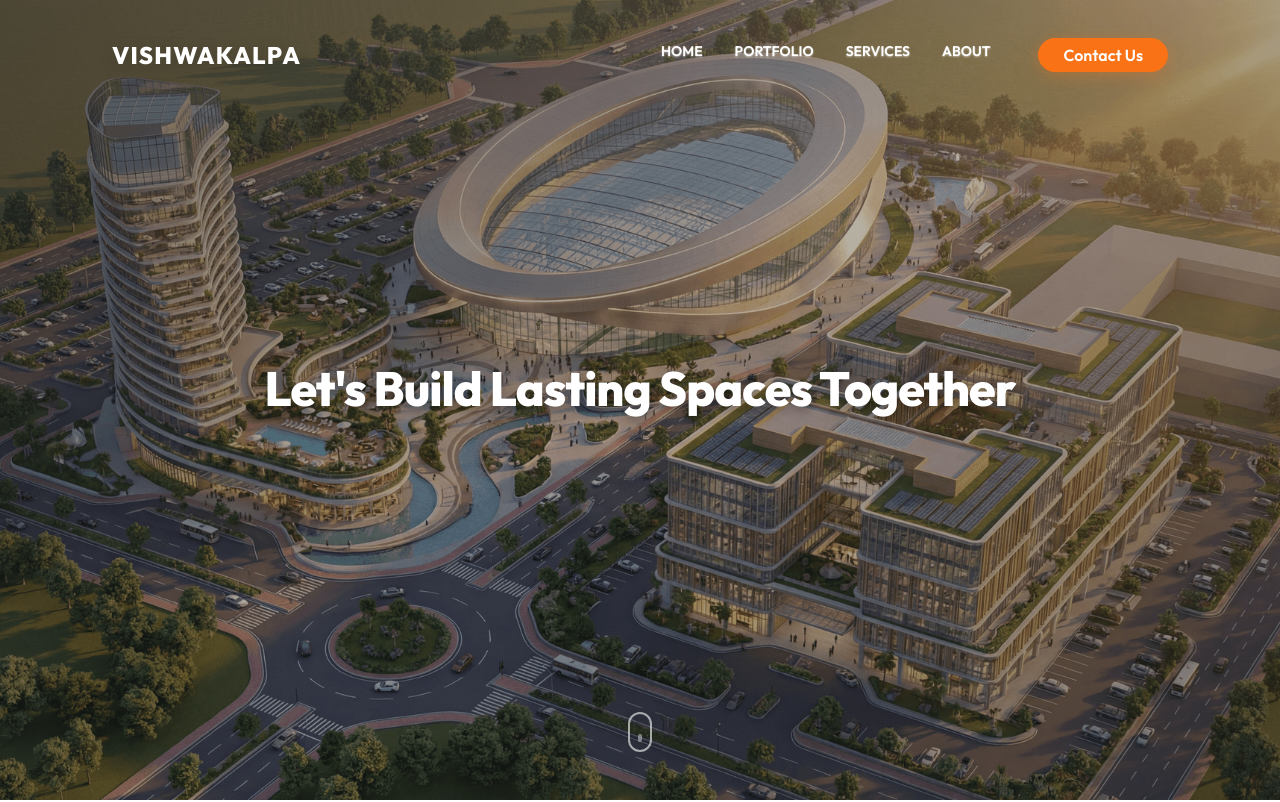
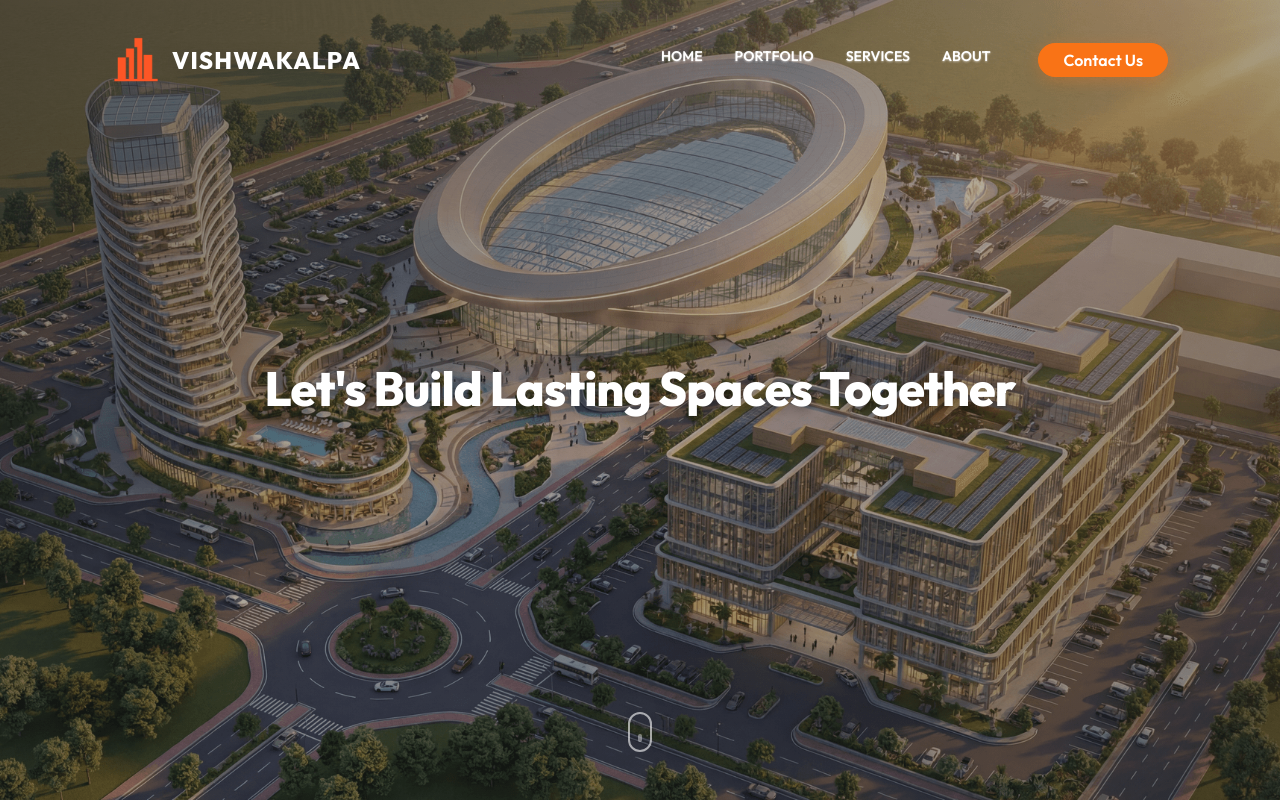
Before and after one commit to ayushghodke/Vishwakalpa, a React (Vite) app: page / in a window 1280 px wide. Shown: the top 802 px of the page. Built offline with nearby package versions, Linux system fonts and the light colour scheme.

Commit message:
brand logo added

```diff
--- a/src/components/Footer.css
+++ b/src/components/Footer.css
@@ -17,12 +17,26 @@
     margin-bottom: var(--space-6);
 }
 
+.footer-logo-container {
+    display: flex;
+    align-items: center;
+    gap: var(--space-3);
+    margin-bottom: var(--space-6);
+}
+
 .footer-logo {
     font-family: var(--font-heading);
     font-size: var(--text-2xl);
     font-weight: 800;
     letter-spacing: 0.05em;
     color: var(--color-accent);
+    margin-bottom: 0 !important;
+}
+
+.footer-brand-logo {
+    height: 48px;
+    width: auto;
+    object-fit: contain;
 }
 
 .footer-tagline {
--- a/src/components/Footer.tsx
+++ b/src/components/Footer.tsx
@@ -13,9 +13,12 @@ const Footer = () => {
         <footer id="contact" className="footer">
             <div className="container">
                 <div className="footer-content">
-                    {/* Brand Column    g  */}
+                    {/* Brand Column */}
                     <div className="footer-col">
-                        <h3 className="footer-logo">VISHWAKALPA</h3>
+                        <div className="footer-logo-container">
+                            <img src="/images/Logo.png" alt="Vishwakalpa Logo" className="footer-brand-logo" />
+                            <h3 className="footer-logo">VISHWAKALPA</h3>
+                        </div>
                         <p className="footer-tagline">
                             Let's Build Lasting Spaces Together
                         </p>
--- a/src/components/Navbar.css
+++ b/src/components/Navbar.css
@@ -25,11 +25,25 @@
 }
 
 .navbar-logo {
+    display: flex;
+    align-items: center;
+    gap: var(--space-3);
     font-family: var(--font-heading);
     font-size: var(--text-2xl);
     font-weight: 800;
     letter-spacing: 0.05em;
     cursor: pointer;
+}
+
+.brand-logo {
+    height: 48px;
+    width: auto;
+    object-fit: contain;
+    transition: height var(--transition-base);
+}
+
+.navbar.scrolled .brand-logo {
+    height: 40px;
 }
 
 .logo-text {
--- a/src/components/Navbar.tsx
+++ b/src/components/Navbar.tsx
@@ -27,6 +27,7 @@ const Navbar = () => {
                 <div className="navbar-content">
                     {/* Logo */}
                     <div className="navbar-logo">
+                        <img src="/images/Logo.png" alt="Vishwakalpa Logo" className="brand-logo" />
                         <span className="logo-text">VISHWAKALPA</span>
                     </div>
 
```
Also changed, not shown: public/images/Logo.png (added).
